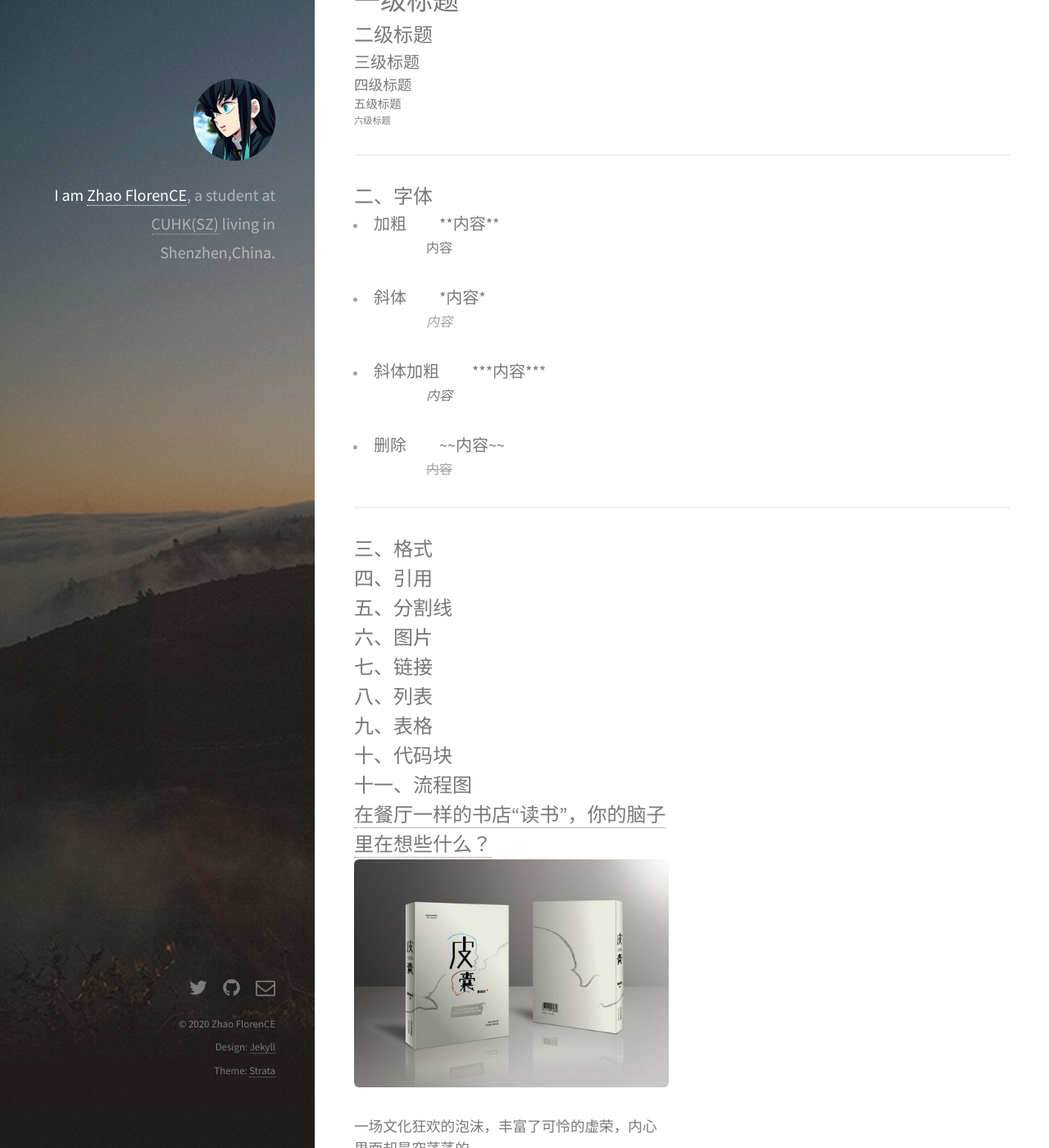
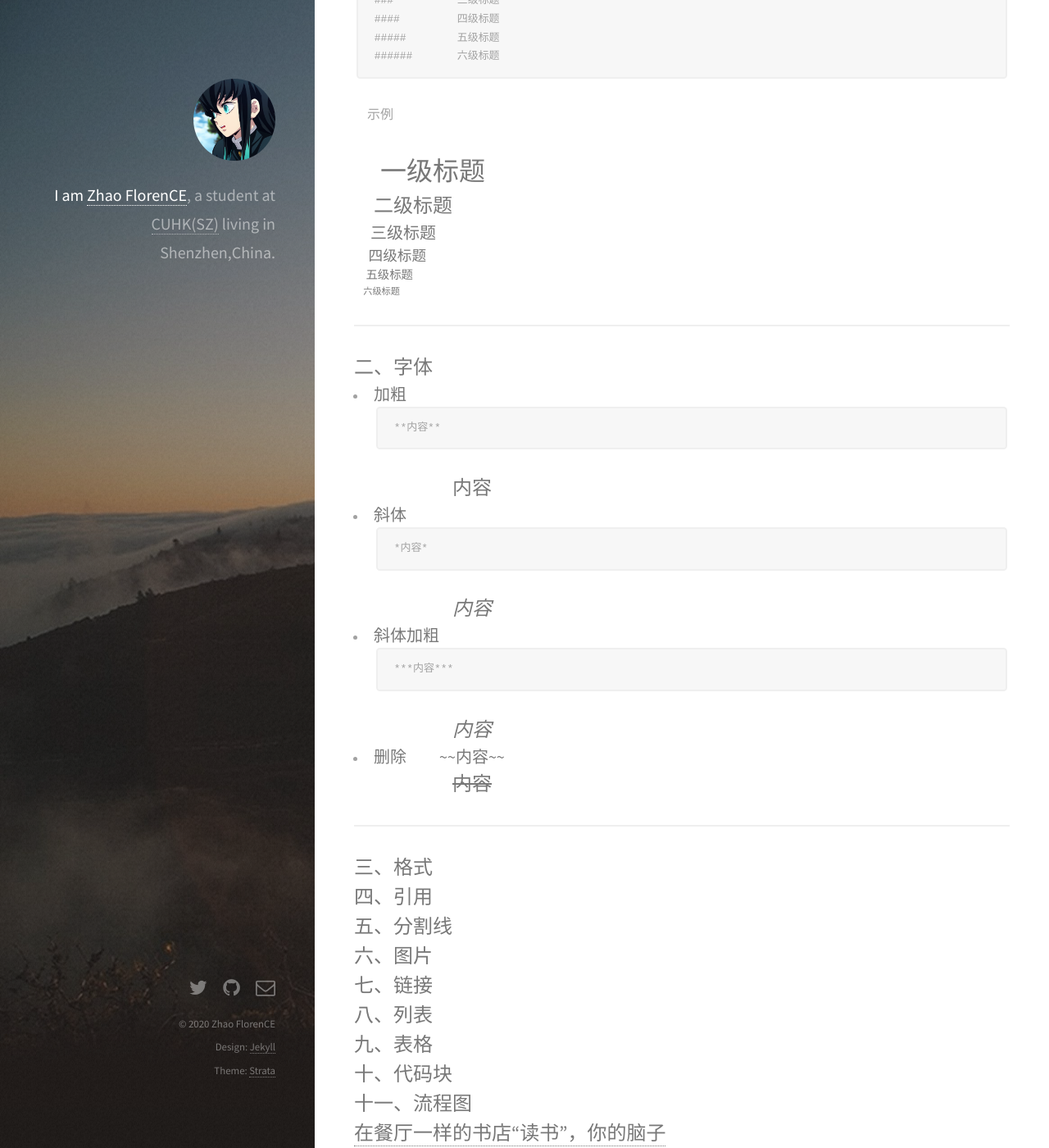
Before and after one commit to as3ert/blog, a Jekyll site: the page built from _posts/2021-01-01-markdown语法.md, in a window 1280 px wide and 1400 px high, scrolled down 974 px. Shown: the whole window at 82% size. Built offline with Jekyll 4.4.1, drawn with Linux system fonts in a browser that asks for light colours; nearby versions of some CDN libraries; some of the changed text lies outside the part shown.

Commit message:
2021-01-01 18:21:26

````diff
--- a/_posts/2021-01-01-markdown语法.md
+++ b/_posts/2021-01-01-markdown语法.md
@@ -32,25 +41,34 @@ date: 2021-01-01 16:45:00
 ######       六级标题
 ```
 &emsp;示例
-# 一级标题
-## 二级标题
-### 三级标题
-#### 四级标题
-##### 五级标题
-###### 六级标题
+# &emsp;一级标题
+## &emsp;二级标题
+### &emsp;三级标题
+#### &emsp;四级标题
+##### &emsp;五级标题
+###### &emsp;六级标题
 
 ***
 
 ## 二、字体
 
-+ ### 加粗&emsp;&emsp;\*\*内容\*\*
-&emsp;&emsp;&emsp;&emsp;**内容**<br>
-+ ### 斜体&emsp;&emsp;\*内容\*
-&emsp;&emsp;&emsp;&emsp;*内容*<br>
-+ ### 斜体加粗&emsp;&emsp;\*\*\*内容\*\*\*
-&emsp;&emsp;&emsp;&emsp;***内容***<br>
++ ### 加粗
+```markdown
+**内容**
+```
+## &emsp;&emsp;&emsp;&emsp;**内容**<br>
++ ### 斜体
+```markdown
+*内容*
+```
+## &emsp;&emsp;&emsp;&emsp;*内容*<br>
++ ### 斜体加粗
+```markdown
+***内容***
+```
+## &emsp;&emsp;&emsp;&emsp;***内容***<br>
 + ### 删除&emsp;&emsp;\~\~内容\~\~
-&emsp;&emsp;&emsp;&emsp;~~内容~~<br>
+## &emsp;&emsp;&emsp;&emsp;~~内容~~<br>
 
 ***
 
````
Also changed, not shown: other parts of _posts/2021-01-01-markdown语法.md (+9 -0 lines).
